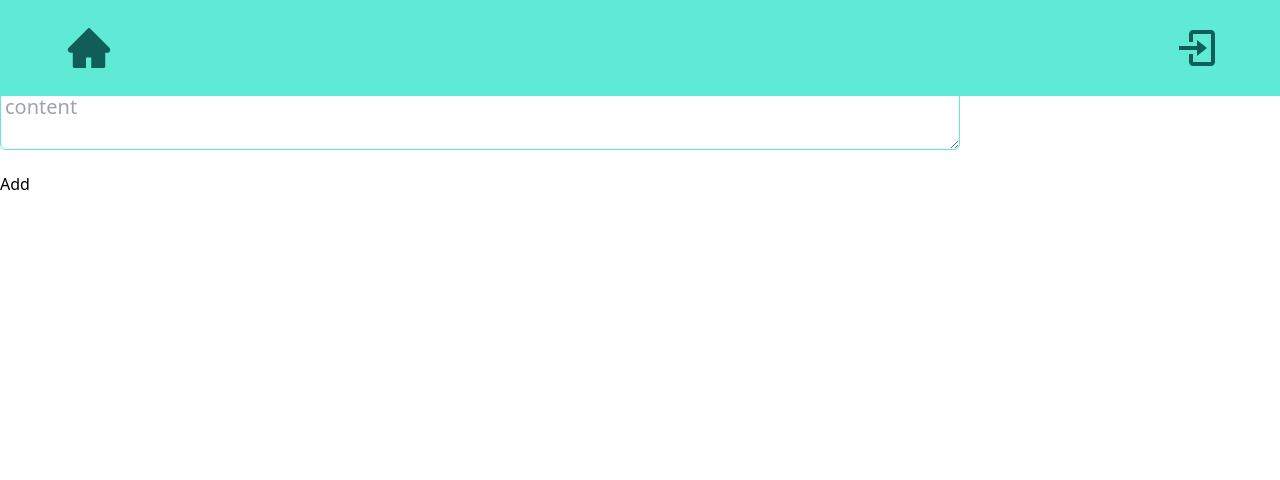
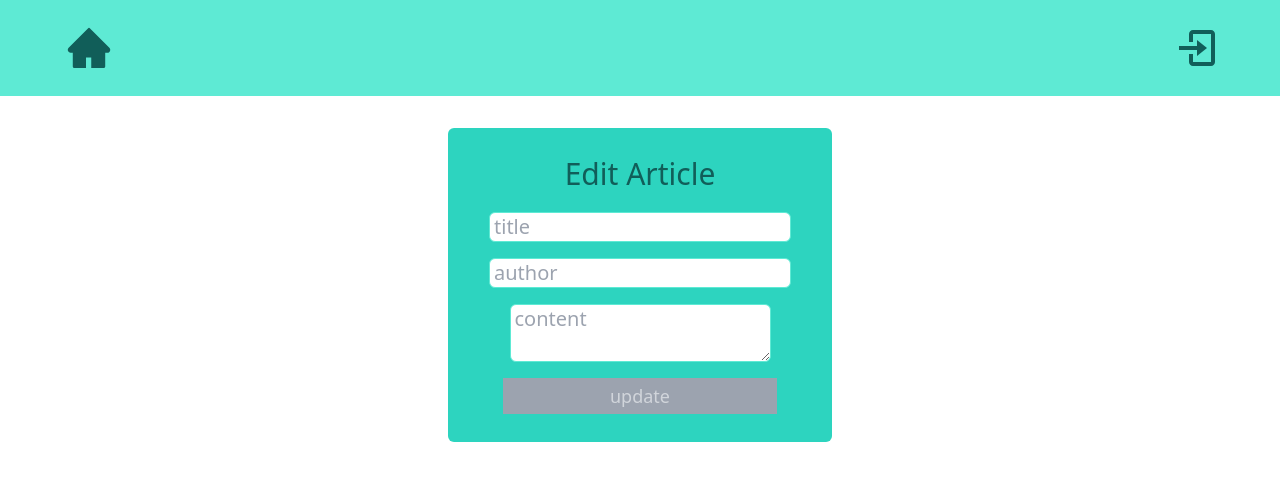
Before and after one commit to mahdi-nemati/Article-app, a React (Create React App) app: page /article/edit/1 in a window 1280 px wide. Shown: the top 480 px of the page. Built offline with nearby package versions, Linux system fonts and the light colour scheme; no server answers.

Commit message:
styling the Edit and Add article components

```diff
--- a/src/Pages/EditArticle.js
+++ b/src/Pages/EditArticle.js
@@ -71,23 +71,30 @@ const EditArticle = () => {
   });
 
   return (
-    <div>
-      <form onSubmit={formik.handleSubmit}>
-        {/* title */}
+    <section class="flex justify-center text-teal-800 ">
+      <div class="mt-20 sm:mt-24 md:mt-32 flex
+    justify-center bg-teal-400 w-72 p-7 rounded-md
+     sm:w-96 items-center ">
+      <form onSubmit={formik.handleSubmit}
+       class="flex flex-col items-center w-full">
+          <p class="text-lg mb-3 sm:text-xl md:text-2xl lg:text-3xl lg:mb-5">
+              Edit Article
+            </p>
         <Input formik={formik} name="title" />
-        {/* author */}
         <Input formik={formik} name="author" />
-        {/* content */}
         <TextArea formik={formik} name="content" />
         <button
-          className={formik.isValid ? "button" : ""}
+          class={formik.isValid ?
+            "bg-sky-600 text-white w-full rounded-sm sm:w-10/12 sm:text-lg sm:pt-1 sm:pb-1" :
+            "bg-gray-400 text-gray-300 w-full sm:w-10/12 sm:text-lg sm:pt-1 sm:pb-1"}
           disabled={!formik.isValid}
           type="submit"
         >
-          Add
+         update
         </button>
       </form>
     </div>
+    </section>
   );
 };
 
--- a/src/Pages/NewArticle.js
+++ b/src/Pages/NewArticle.js
@@ -22,7 +22,6 @@ const NewArticle = () => {
       author,
       body: content,
     };
-
     const postData = async () => {
       try {
         await axios.post("http://localhost:3001/Articles", newArticle);
@@ -53,16 +52,22 @@ const NewArticle = () => {
   });
 
   return (
-    <div>
-      <form onSubmit={formik.handleSubmit}>
-        {/* title */}
+    <section class="flex justify-center text-teal-800 ">
+      <div class="mt-20 sm:mt-24 md:mt-32 flex
+    justify-center bg-teal-400 w-72 p-7 rounded-md
+     sm:w-96 items-center ">
+      <form onSubmit={formik.handleSubmit}
+       class="flex flex-col items-center w-full">
+          <p class="text-lg mb-3 sm:text-xl md:text-2xl lg:text-3xl lg:mb-5">
+              Add New Article !
+            </p>
         <Input formik={formik} name="title" />
-        {/* author */}
         <Input formik={formik} name="author" />
-        {/* content */}
         <TextArea formik={formik} name="content" />
         <button
-          className={formik.isValid ? "button" : ""}
+          class={formik.isValid ?
+            "bg-sky-600 text-white w-full rounded-sm sm:w-10/12 sm:text-lg sm:pt-1 sm:pb-1" :
+            "bg-gray-400 text-gray-300 w-full sm:w-10/12 sm:text-lg sm:pt-1 sm:pb-1"}
           disabled={!formik.isValid}
           type="submit"
         >
@@ -70,6 +75,7 @@ const NewArticle = () => {
         </button>
       </form>
     </div>
+    </section>
   );
 };
 
--- a/src/common/Input.js
+++ b/src/common/Input.js
@@ -1,6 +1,6 @@
 const Input = ({ name, type = "text", formik }) => {
   return (
-    <div>
+    <div class="flex flex-col items-center justify-center">
       <input
         type={type}
         name={name}
@@ -26,15 +26,15 @@ export default Input;
 
 export const TextArea = ({ name, type = "text", formik }) => {
   return (
-    <div>
+    <div class="flex flex-col items-center justify-center">
       <textarea
         type={type}
         name={name}
         placeholder={name}
         {...formik.getFieldProps(name)}
-        class="border border-teal-300  w-9/12
-          text-base sm:text-lg md:text-xl caret-teal-300 rounded-md pl-1 outline-none
-          focus:border-2 focus:border-teal-300  transition-all "
+        class="border border-teal-300
+        text-base sm:text-lg md:text-xl caret-teal-300 rounded-md pl-1 outline-none
+        focus:border-2 focus:border-teal-300  "
       />
       <div
         class=" mt-2 mb-2 text-sm text-rose-800
--- a/tailwind.config.js
+++ b/tailwind.config.js
@@ -5,7 +5,9 @@ module.exports = {
     "./src/common/Input.js",
     "./src/Pages/SignupForm.js",
     "./src/Pages/ArticlesList.js",
-    "./src/Pages/FullArticle.js"
+    "./src/Pages/FullArticle.js",
+    "./src/Pages/NewArticle.js",
+    "./src/Pages/EditArticle.js"
   ],
   theme: {
     extend: {},
```
